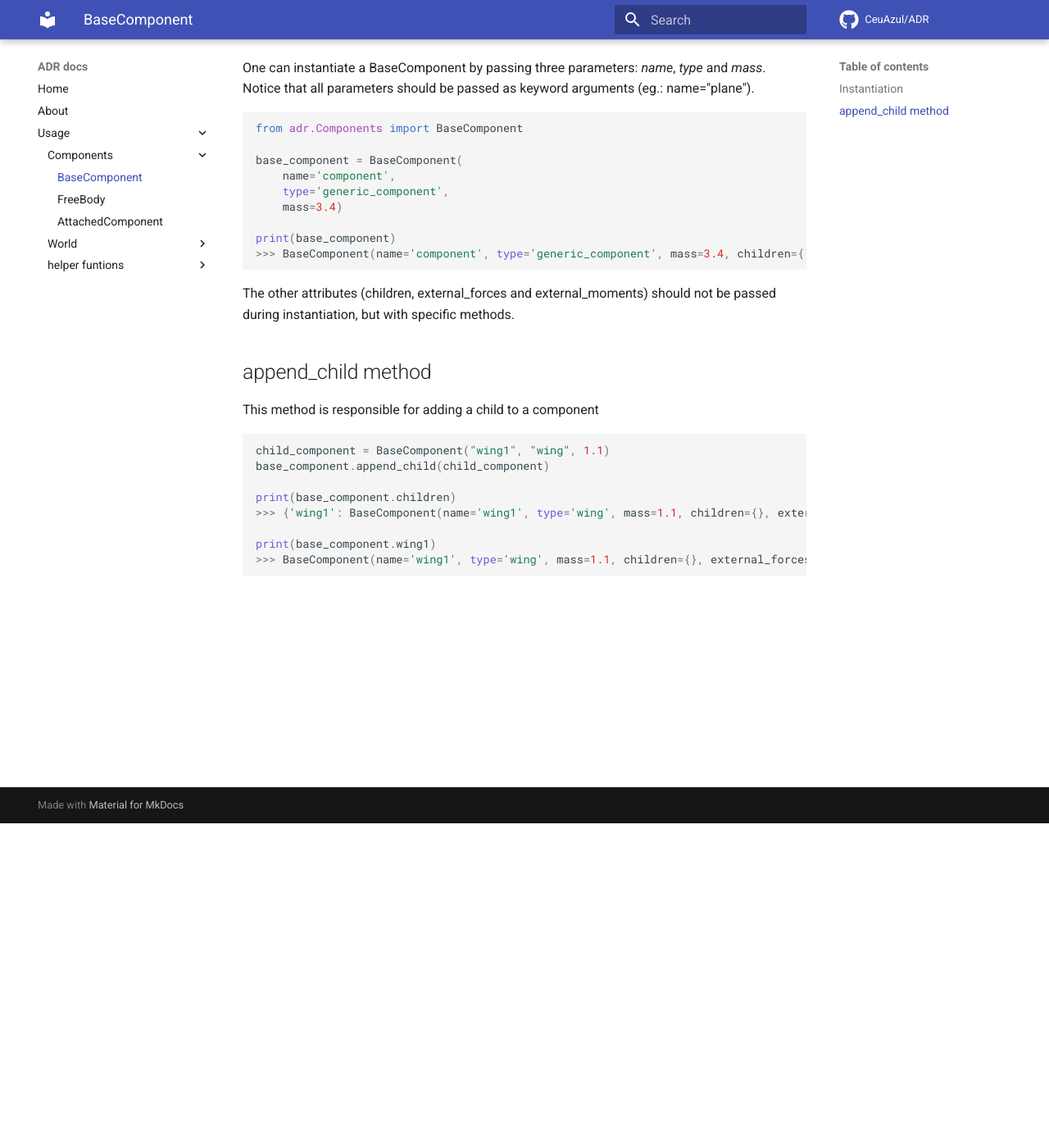
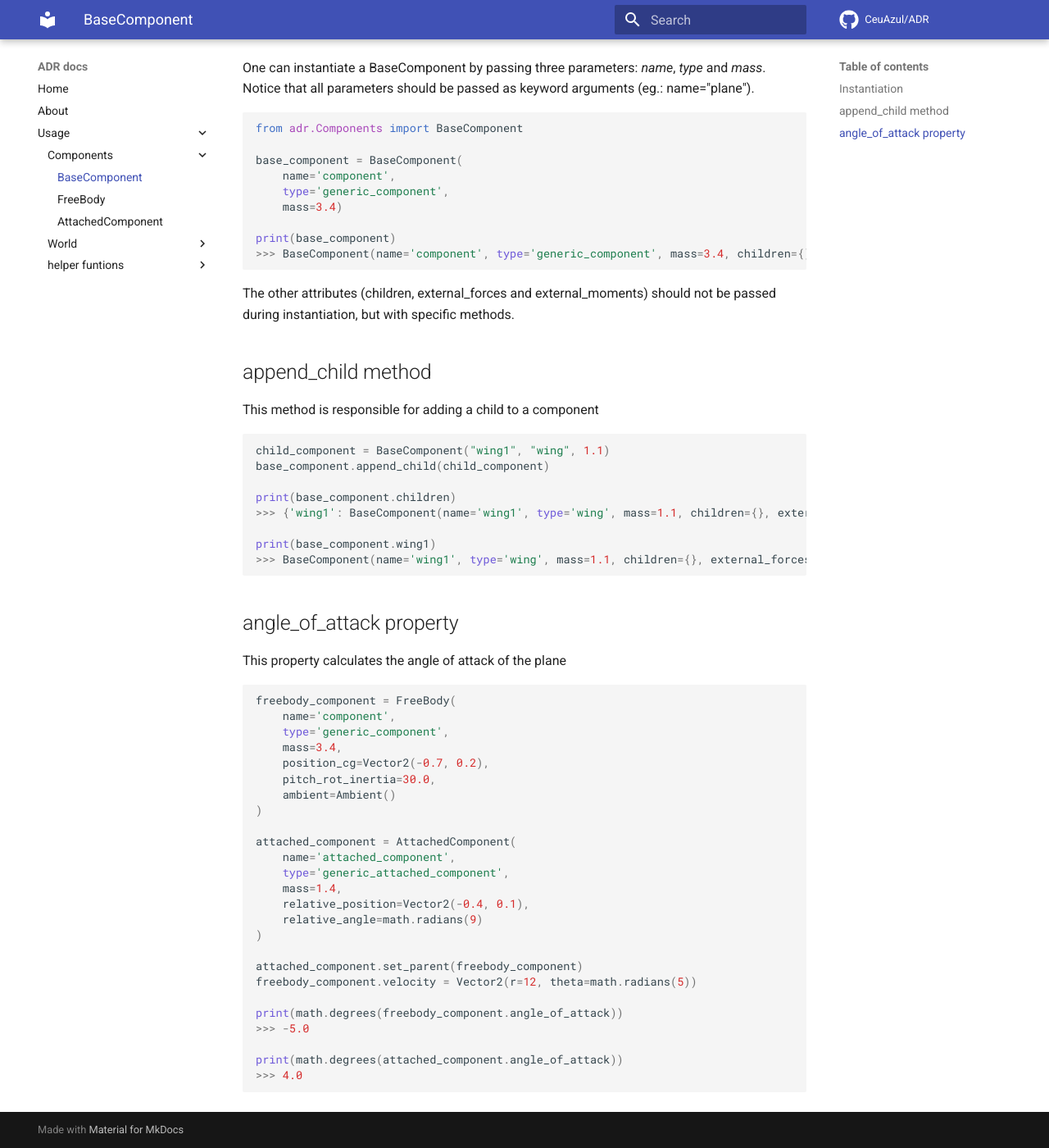
Before and after one commit to CeuAzul/ADR, an MkDocs documentation site: the page built from docs/Components/BaseComponent.md, in a window 1280 px wide and 1400 px high, scrolled down 396 px. Shown: the whole window at 82% size. Built offline with MkDocs 1.6.1 and Material for MkDocs 9.7.7, drawn with Linux system fonts in a browser that asks for light colours; comment, search, counter and statistics services are not loaded.

Commit message:
Add docs for angle_of_attack method

````diff
--- a/docs/Components/BaseComponent.md
+++ b/docs/Components/BaseComponent.md
@@ -34,3 +34,32 @@ print(base_component.children)
 print(base_component.wing1)
 >>> BaseComponent(name='wing1', type='wing', mass=1.1, children={}, external_forces={}, external_moments={})
 ```
+## angle_of_attack property
+This property calculates the angle of attack of the plane
+```python
+freebody_component = FreeBody(
+    name='component',
+    type='generic_component',
+    mass=3.4,
+    position_cg=Vector2(-0.7, 0.2),
+    pitch_rot_inertia=30.0,
+    ambient=Ambient()
+)
+
+attached_component = AttachedComponent(
+    name='attached_component',
+    type='generic_attached_component',
+    mass=1.4,
+    relative_position=Vector2(-0.4, 0.1),
+    relative_angle=math.radians(9)
+)
+
+attached_component.set_parent(freebody_component)
+freebody_component.velocity = Vector2(r=12, theta=math.radians(5))
+
+print(math.degrees(freebody_component.angle_of_attack))
+>>> -5.0
+
+print(math.degrees(attached_component.angle_of_attack))
+>>> 4.0
+```
````
